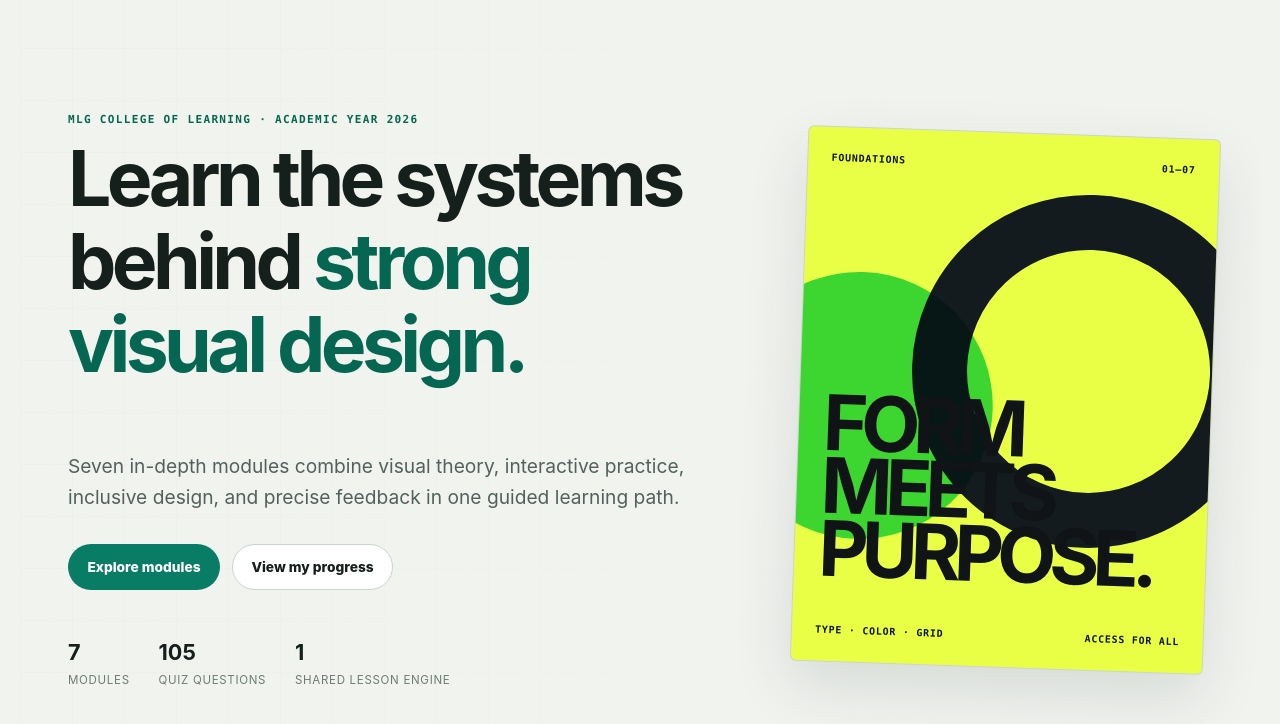
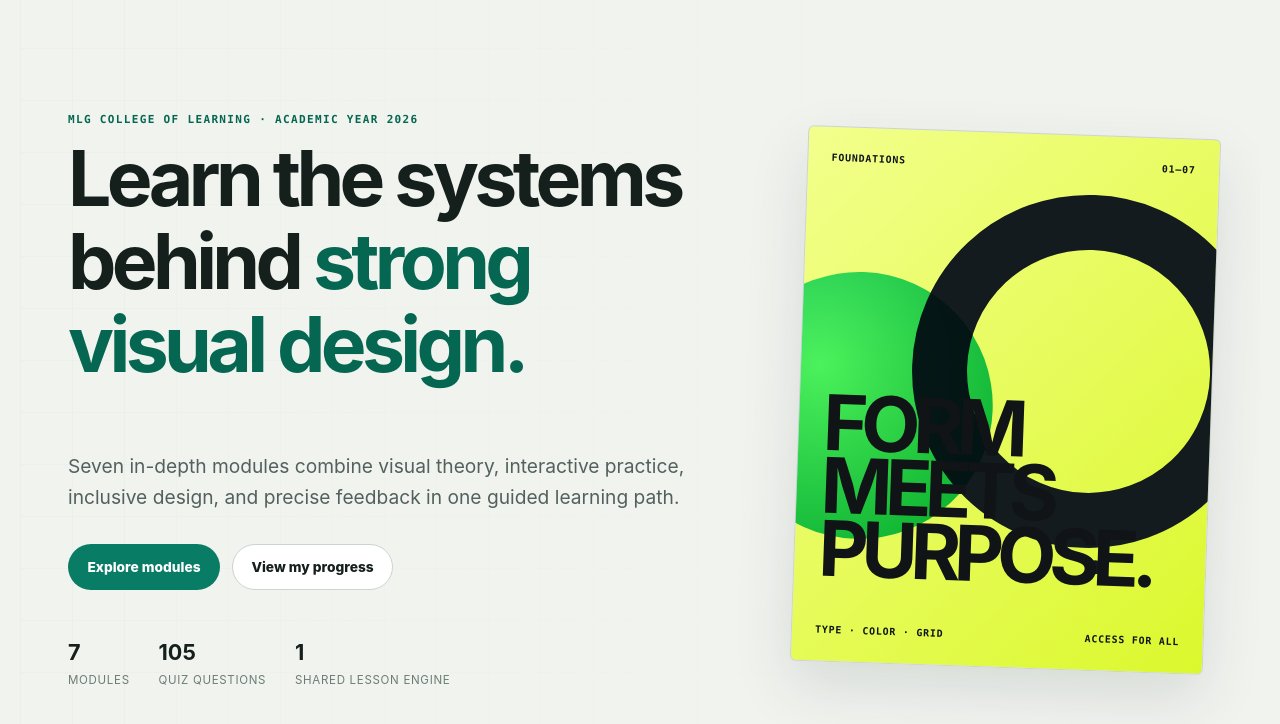
Before and after one commit to rreno1/gd, a website: page index.html in a window 1280 px wide. Shown: the part 76-800 px from the top of the page. Drawn offline with Linux system fonts and the light colour scheme.

Commit message:
Enhance hero poster visuals with linear/radial gradients, grid accent dot, and interactive parallax translation

```diff
--- a/index.html
+++ b/index.html
@@ -45,7 +45,7 @@
       </div>
       <div class="hero-poster" aria-label="Graphic design course poster">
         <div class="poster-top"><span>FOUNDATIONS</span><span>01—07</span></div>
-        <div class="poster-shape shape-one"></div><div class="poster-shape shape-two"></div>
+        <div class="poster-shape shape-one"></div><div class="poster-shape shape-two"></div><div class="poster-shape shape-three"></div>
         <strong>Form<br>meets<br>purpose.</strong>
         <div class="poster-bottom"><span>TYPE · COLOR · GRID</span><span>ACCESS FOR ALL</span></div>
       </div>
--- a/styles/main.css
+++ b/styles/main.css
@@ -45,13 +45,19 @@ h3 { letter-spacing: -.025em; }
 .hero-facts li { display: grid; gap: .05rem; }
 .hero-facts strong { font-size: 1.35rem; }
 .hero-facts span { color: var(--faint); font-size: .72rem; text-transform: uppercase; letter-spacing: .06em; }
-.hero-poster { position: relative; aspect-ratio: 4 / 5.2; min-height: 480px; overflow: hidden; padding: 1.45rem; border: 1px solid var(--line); border-radius: 6px; background: #e9ff45; color: #101416; box-shadow: var(--shadow); transform: rotate(2deg); }
+.hero-poster { position: relative; aspect-ratio: 4 / 5.2; min-height: 480px; overflow: hidden; padding: 1.45rem; border: 1px solid var(--line); border-radius: 6px; background: linear-gradient(135deg, #f3ff8c 0%, #dbf82d 100%); color: #101416; box-shadow: var(--shadow); transform: rotate(2deg); transition: transform 0.4s cubic-bezier(0.16, 1, 0.3, 1), box-shadow 0.4s ease; }
+.hero-poster:hover { transform: rotate(0deg) scale(1.03); box-shadow: 0 30px 60px rgba(0,0,0,0.3); }
 .poster-top, .poster-bottom { position: relative; z-index: 2; display: flex; justify-content: space-between; font-family: var(--font-mono); font-size: .62rem; font-weight: 900; letter-spacing: .08em; }
 .poster-bottom { position: absolute; right: 1.45rem; bottom: 1.45rem; left: 1.45rem; }
-.hero-poster > strong { position: absolute; z-index: 2; right: 1.5rem; bottom: 5rem; left: 1.5rem; font-size: clamp(3.2rem, 6vw, 5.3rem); line-height: .82; letter-spacing: -.09em; text-transform: uppercase; }
-.poster-shape { position: absolute; border-radius: 50%; }
+.hero-poster > strong { position: absolute; z-index: 2; right: 1.5rem; bottom: 5rem; left: 1.5rem; font-size: clamp(3.2rem, 6vw, 5.3rem); line-height: .82; letter-spacing: -.09em; text-transform: uppercase; transition: transform 0.4s cubic-bezier(0.16, 1, 0.3, 1); }
+.hero-poster:hover > strong { transform: translate(-3px, -2px); }
+.poster-shape { position: absolute; border-radius: 50%; transition: transform 0.6s cubic-bezier(0.16, 1, 0.3, 1); }
 .shape-one { top: 11%; right: -13%; width: 86%; aspect-ratio: 1; border: 55px solid #141b1f; }
-.shape-two { top: 27%; left: -18%; width: 65%; aspect-ratio: 1; background: #43d6b5; mix-blend-mode: multiply; }
+.hero-poster:hover .shape-one { transform: translate(-10px, 8px) scale(1.02); }
+.shape-two { top: 27%; left: -18%; width: 65%; aspect-ratio: 1; background: radial-gradient(circle at 35% 35%, #52f3ce 0%, #00a884 100%); mix-blend-mode: multiply; }
+.hero-poster:hover .shape-two { transform: translate(12px, -8px) scale(1.05); }
+.shape-three { bottom: 18%; right: 25%; width: 14px; height: 14px; background: #141b1f; }
+.hero-poster:hover .shape-three { transform: scale(1.4); }
 .course-intro { display: grid; grid-template-columns: minmax(0, .9fr) minmax(0, 1fr); gap: clamp(2rem, 8vw, 8rem); max-width: var(--max-width); margin: 0 auto; padding: clamp(4rem, 8vw, 7rem) clamp(1.25rem, 4vw, 3rem); border-top: 1px solid var(--line); }
 .course-intro > p { margin: .5rem 0 0; color: var(--muted); font-size: clamp(1rem, 1.7vw, 1.25rem); }
 .modules-section { padding: clamp(4rem, 8vw, 7rem) max(1.25rem, calc((100vw - var(--max-width)) / 2 + 3rem)); background: var(--surface); }
```
